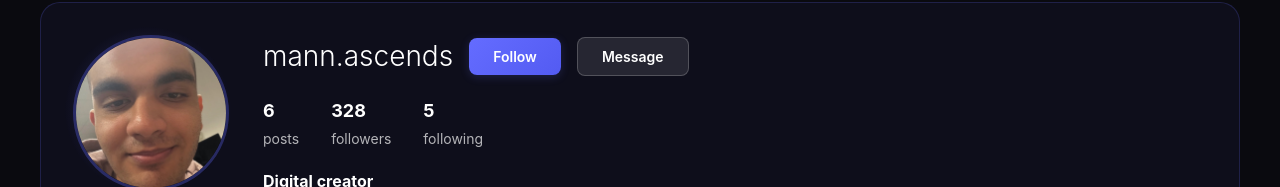
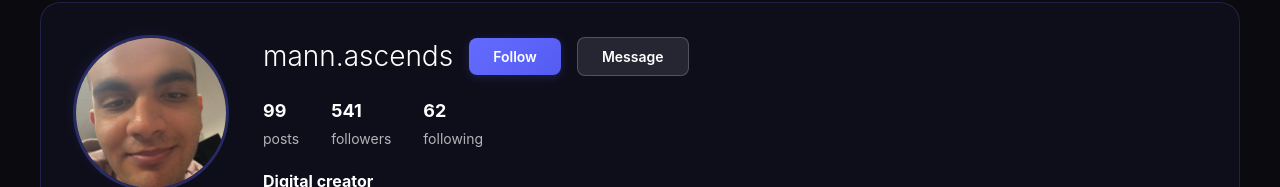
Before and after one commit to Blueturboguy07/mannIPYNB, a React (Vite) app in the folder mannIPYNB/: page / in a window 1280 px wide. Shown: the part 4104-4291 px from the top of the page. Built offline with nearby package versions, Linux system fonts and the light colour scheme.

Commit message:
update counts

```diff
--- a/mannIPYNB/src/components/InstagramProfile.tsx
+++ b/mannIPYNB/src/components/InstagramProfile.tsx
@@ -8,7 +8,7 @@ interface InstagramProfileProps {
 
 const InstagramProfile: React.FC<InstagramProfileProps> = ({ username, apiEndpoint }) => {
   const [isVisible, setIsVisible] = useState(false);
-  const [followerCount] = useState<number>(328);
+  const [followerCount] = useState<number>(541);
   const [isMobile, setIsMobile] = useState(window.innerWidth <= 768);
   const sectionRef = useRef<HTMLDivElement>(null);
 
@@ -117,7 +117,7 @@ const InstagramProfile: React.FC<InstagramProfileProps> = ({ username, apiEndpoi
             justifyContent: isMobile ? "center" as const : "flex-start" as const
           }}>
             <div style={styles.stat}>
-              <span style={styles.statNumber}>6</span>
+              <span style={styles.statNumber}>99</span>
               <span style={styles.statLabel}>posts</span>
             </div>
             <div style={styles.stat}>
@@ -125,7 +125,7 @@ const InstagramProfile: React.FC<InstagramProfileProps> = ({ username, apiEndpoi
               <span style={styles.statLabel}>followers</span>
             </div>
             <div style={styles.stat}>
-              <span style={styles.statNumber}>5</span>
+              <span style={styles.statNumber}>62</span>
               <span style={styles.statLabel}>following</span>
             </div>
           </div>
--- a/mannIPYNB/vite.config.ts
+++ b/mannIPYNB/vite.config.ts
@@ -4,5 +4,9 @@ import react from '@vitejs/plugin-react'
 // https://vitejs.dev/config/
 export default defineConfig({
   plugins: [react()],
-      assetsInclude: ['**/*.JPG', '**/*.jpg', '**/*.jpeg', '**/*.JPEG', '**/*.png', '**/*.PNG'],
+  assetsInclude: ['**/*.JPG', '**/*.jpg', '**/*.jpeg', '**/*.JPEG', '**/*.png', '**/*.PNG'],
+  server: {
+    port: 5174,
+    host: 'localhost'
+  }
 })
```
